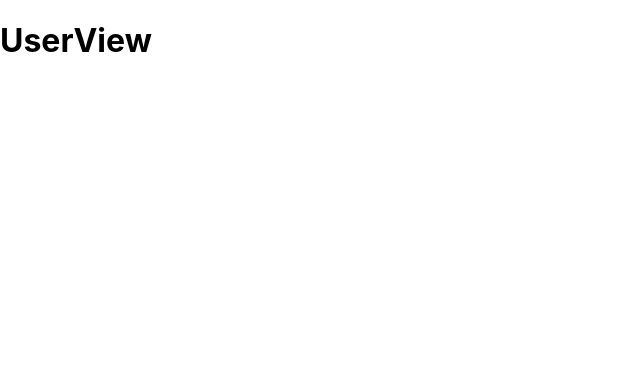
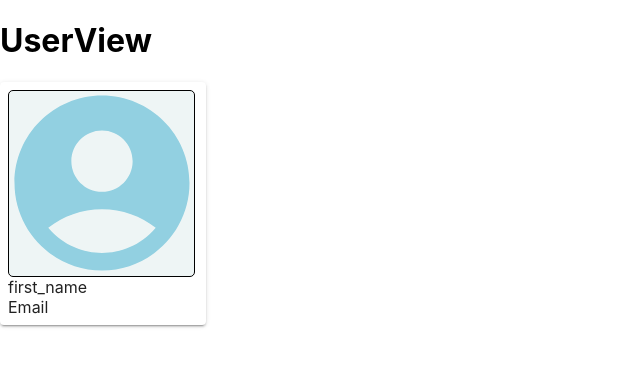
Before and after one commit to TharushikaJanz/react-spa, a React (Create React App) app: page / in a window 1280 px wide. Shown: the top 366 px of the page, without its empty margins (0-640 px from the left). Built offline with nearby package versions, Linux system fonts and the light colour scheme.

Commit message:
ProfileCard component created

```diff
--- a/package.json
+++ b/package.json
@@ -3,6 +3,10 @@
   "version": "0.1.0",
   "private": true,
   "dependencies": {
+    "@emotion/react": "^11.10.6",
+    "@emotion/styled": "^11.10.6",
+    "@mui/icons-material": "^5.11.11",
+    "@mui/material": "^5.11.15",
     "@testing-library/jest-dom": "^5.16.5",
     "@testing-library/react": "^13.4.0",
     "@testing-library/user-event": "^13.5.0",
--- a/src/components/UserInformationView.js
+++ b/src/components/UserInformationView.js
@@ -1,8 +1,14 @@
 import React from 'react'
+import { useNavigate } from 'react-router-dom'
 
 function UserInformationView() {
+    let navigate = useNavigate();
   return (
-    <div>UserInformationView</div>
+    <div>UserInformationView
+        <button onClick={() => {
+            navigate("/")
+        }}>Go Back</button>
+    </div>
   )
 }
 
--- a/src/components/UserView.js
+++ b/src/components/UserView.js
@@ -1,8 +1,12 @@
 import React from 'react'
+import ProfileCard from './sub-components/ProfileCard'
 
 function UserView() {
   return (
-    <div><h1>UserView</h1></div>
+    <div>
+        <h1>UserView</h1>
+        <ProfileCard/>
+    </div>
   )
 }
 
--- /dev/null
+++ b/src/components/sub-components/ProfileCard.js
@@ -0,0 +1,27 @@
+import { Avatar, Paper } from '@mui/material'
+import React from 'react'
+import AccountCircleIcon from '@mui/icons-material/AccountCircle';
+
+function ProfileCard() {
+  return (
+    <Paper elevation={2} sx={{width: '190px', display: 'flex',
+    flexDirection: 'column',
+    justifyContent: 'center',
+    padding: 1,
+    }}>
+         <Avatar
+      alt="Profile Icon"
+      variant="square"
+      style={{ width: '185px', height: '185px', backgroundColor: '#EEF5F5',borderRadius: 5,borderColor: '#fff',  border: '1px solid black'}}
+    >
+      <AccountCircleIcon sx={{ fontSize: 210, color:"#92D0E1"  }}/>
+    </Avatar>
+        <div>first_name</div>
+        <div>Email</div>
+    </Paper>
+
+
+  )
+}
+
+export default ProfileCard
```
Also changed, not shown: 1 other file (tests, documents, lock files or other folders).
